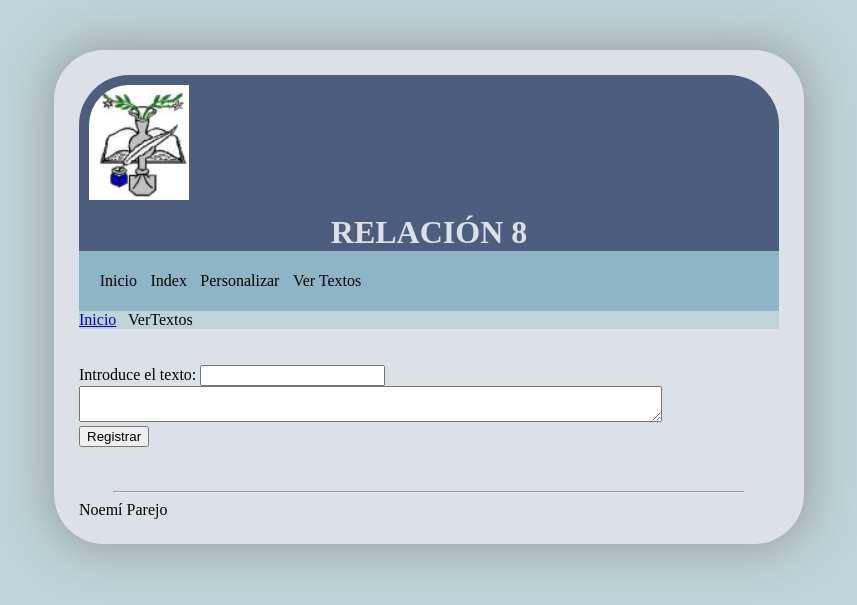
After one commit to eparper/relacion8, a PHP site: page /aplicacion/texto/verTextos.php in a window 1280 px wide. The commit adds this page. Shown: the top 605 px of the page, without its empty margins (211-1068 px from the left). Run offline with PHP 8.4, Linux system fonts and the light colour scheme.

Commit message:
Mitad del ejercicio 2

```diff
--- a/web/aplicacion/personalizar/personalizar.php
+++ b/web/aplicacion/personalizar/personalizar.php
@@ -8,7 +8,7 @@ $barraUbicacion = [
         "url" => "/index.php"
     ],
     [
-        "nombre" => "Tienda"
+        "nombre" => "Personalizar"
     ],
 
 ];
--- a/web/aplicacion/plantilla/plantilla.php
+++ b/web/aplicacion/plantilla/plantilla.php
@@ -70,6 +70,7 @@ function inicioCuerpo(string $cabecera, array $barraUbicacion = [])
                     <!-- <li><a href="/aplicacion/principal/pruebas.php">Pruebas</a></li> -->
                     <li><a href="/aplicacion/personalizar/index.php">Index</a></li>
                     <li><a href="/aplicacion/personalizar/personalizar.php">Personalizar</a></li>
+                    <li><a href="/aplicacion/texto/verTextos.php">Ver Textos</a></li>
                  </ul>
 
             </div>
--- /dev/null
+++ b/web/aplicacion/texto/verTextos.php
@@ -0,0 +1,133 @@
+<?php
+include_once(dirname(__FILE__) . "/../../cabecera.php");
+//controlador
+
+$barraUbicacion = [
+    [
+        "nombre" => "Inicio",
+        "url" => "/index.php"
+    ],
+    [
+        "nombre" => "VerTextos"
+    ],
+
+];
+
+$errores = [];
+
+if (isset($_POST["registrar"])) {
+
+
+
+    if (isset($_POST["inputTexto"])) {
+
+        $texto = $_POST["inputTexto"];
+
+        if (mb_trim($texto) == "") {
+            $errores["texto"][] = "La cadena de texto no es válida";
+        }
+
+    }
+
+    if (!$errores) { //si no hay errores
+
+        $obTexto = new RegistroTexto($_POST["inputTexto"]);
+
+        //añadimos al array que está en la cabecera:
+        array_push($textos, $obTexto);
+
+
+
+
+    }
+
+
+}
+
+//dibuja la plantilla de la vista
+inicioCabecera("RELACIÓN 8");
+cabecera();
+finCabecera();
+inicioCuerpo("RELACIÓN 8", $barraUbicacion);
+cuerpo($errores, $textos); //llamo a la vista
+finCuerpo();
+// **********************************************************
+//vista
+function cabecera() {
+
+
+}
+//vista
+function cuerpo(array $errores, array $textos)
+{
+?>
+    <br><br>
+
+    <?php
+
+
+
+    formulario($errores, $textos);
+
+
+}
+
+/**
+ * Función que muestra el formulario
+ *
+ * @param array $datos Array donde se le pasan todos los datos con posiciones asociativas
+ * @param array $errores Matriz donde se le pasan los errores
+ * @return void
+ */
+function formulario(array $errores, array $textosRegistrados) {
+
+
+    ?>
+
+    <form action="" method="post">
+        <label for="inputTexto">Introduce el texto:</label>
+        <input type="text" name="inputTexto"><?php muestraErrores($errores, "texto"); ?>
+
+        <textarea name="taTextos" cols="70" readonly><?php
+                foreach ($textosRegistrados as $texto) {
+
+                    echo $texto->getCadena() . "\n";
+                }
+
+            ?>
+        </textarea><br>
+
+        <input type="submit" value="Registrar" name="registrar">
+
+    </form>
+
+
+
+    <?php
+}
+
+/**
+ * Función que pinta un span con los errores para ponerlos al lado de cada campo
+ *
+ * @param array $errores Matriz de errores que se le pasa
+ * @param string $nombreCampo Nombre del campo en la matriz para poder encontrarlo e imprimir el error correcto
+ * @return void
+ */
+function muestraErrores (array $errores, string $nombreCampo):void {
+    if ($errores) {   //mostrar los errores
+
+
+        foreach ($errores as $clave => $valor) {
+            if ($clave == $nombreCampo) {
+                //echo "<span class='error'>";
+                foreach ($valor as $error)
+                    echo "<span class='error'>$clave => $error</span><br><br>" . PHP_EOL;
+                //echo "</span>";
+            }
+
+
+
+        }
+
+    }
+}
--- a/web/cabecera.php
+++ b/web/cabecera.php
@@ -13,7 +13,7 @@ if (MODO_TRABAJO=="produccion")
         error_reporting(E_ALL & ~E_DEPRECATED);
 
 spl_autoload_register(function ($clase){
-    $ruta=RUTABASE."/aplicacion/clases/curso2026/";
+    $ruta=RUTABASE."/aplicacion/clases/";
     $fichero=$ruta."$clase.php";
 
     if (file_exists($fichero))
@@ -56,3 +56,6 @@ const COLORESFONDO = [
 //     "azul" => "blue",
 //     "rojo" => "red"
 // ];
+
+//array textos
+$textos = [];
--- a/web/index.php
+++ b/web/index.php
@@ -35,6 +35,7 @@ function cuerpo()
 ?>
     <br><br>
     <a href="./aplicacion/personalizar/index.php">Página index</a><br>
-    <a href="./aplicacion/personalizar/personalizar.php">Página personalizar</a>
+    <a href="./aplicacion/personalizar/personalizar.php">Página personalizar</a><br>
+    <a href="./aplicacion/texto/verTextos.php">Ver Textos</a>
 <?php
 }
```
Also changed, not shown: web/aplicacion/clases/RegistroTexto.php (added, +49 -0 lines), web/aplicacion/personalizar/index.php (+14 -5 lines).
